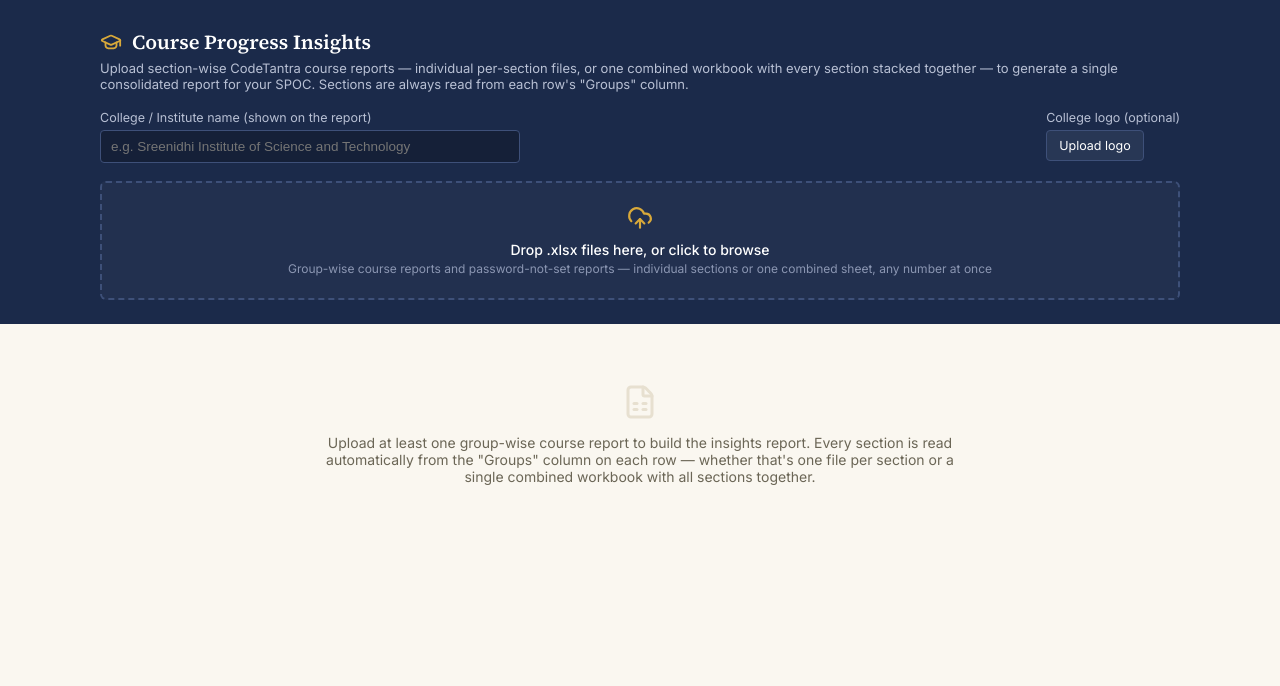
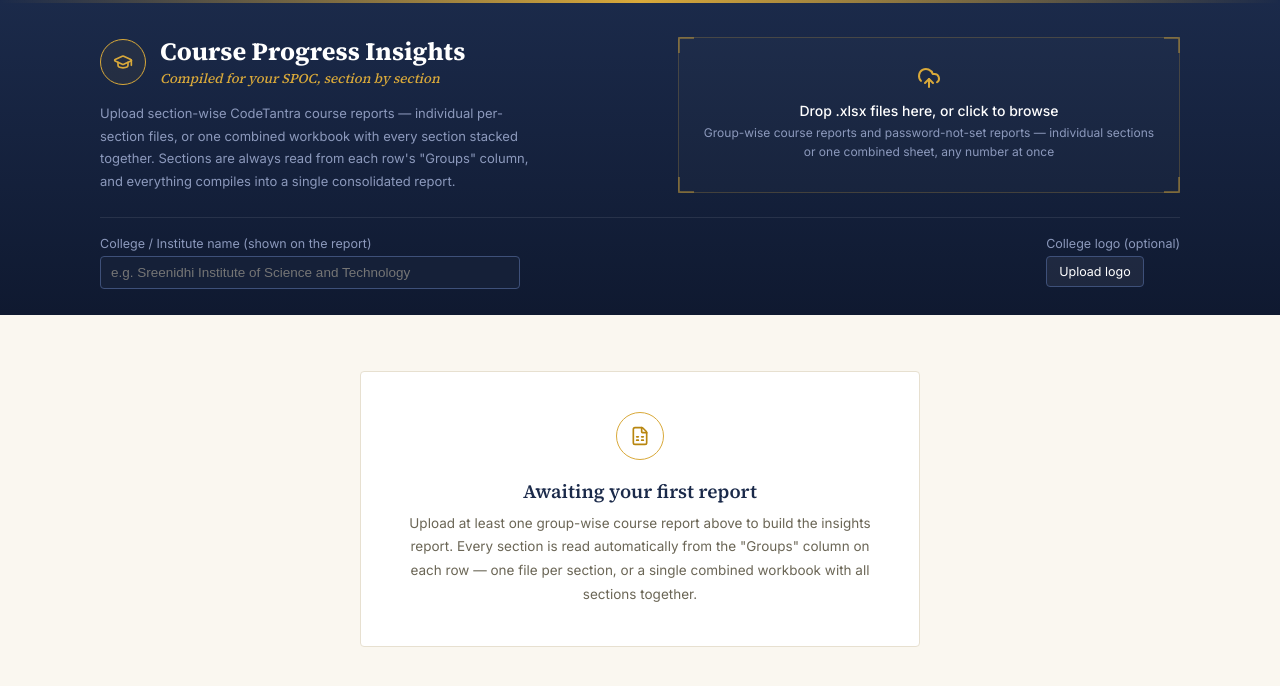
Before and after one commit to UjwalYallamraju/COURSE-INSIGHTS, a React (Vite) app: page / in a window 1280 px wide. Shown: the top 686 px of the page. Built offline with nearby package versions, Linux system fonts and the light colour scheme.

Commit message:
Fourth version with new landing page UI

```diff
--- a/src/App.jsx
+++ b/src/App.jsx
@@ -10,6 +10,8 @@ import {
 // ---------- constants ----------
 const NAVY = "#1B2A4A";
 const NAVY_SOFT = "#2E4269";
+const NAVY_DEEP = "#0F1930";
+const MIST = "#8C99BC";
 const GOLD = "#B8860F";
 const GOLD_SOFT = "#D9A93A";
 const PAPER = "#FAF7F0";
@@ -168,6 +170,22 @@ function barColor(v) {
   if (v >= 70) return GREEN;
   if (v >= 40) return GOLD_SOFT;
   return RUST;
+}
+
+// A single L-shaped corner mark. Four of these around a container read as a
+// document-intake tray / scan target rather than a generic dashed dropzone —
+// the one deliberate flourish on the upload screen.
+function CornerBracket({ position, color }) {
+  const size = 16;
+  const thickness = 2;
+  const base = { position: "absolute", width: size, height: size, transition: "border-color 0.15s" };
+  const sides = {
+    tl: { top: -1, left: -1, borderTop: `${thickness}px solid ${color}`, borderLeft: `${thickness}px solid ${color}` },
+    tr: { top: -1, right: -1, borderTop: `${thickness}px solid ${color}`, borderRight: `${thickness}px solid ${color}` },
+    bl: { bottom: -1, left: -1, borderBottom: `${thickness}px solid ${color}`, borderLeft: `${thickness}px solid ${color}` },
+    br: { bottom: -1, right: -1, borderBottom: `${thickness}px solid ${color}`, borderRight: `${thickness}px solid ${color}` },
+  };
+  return <div style={{ ...base, ...sides[position] }} />;
 }
 
 // Plain HTML/CSS horizontal bar rows — used instead of an SVG chart library so long
@@ -663,23 +681,79 @@ export default function CourseInsightsApp() {
       `}</style>
 
       {/* ---------- Upload / control zone (no-print) ---------- */}
-      <div className="no-print" style={{ background: NAVY, padding: "28px 32px 24px" }}>
+      <div className="no-print" style={{ background: `linear-gradient(180deg, ${NAVY} 0%, ${NAVY_DEEP} 100%)` }}>
+        <div style={{ height: 3, background: `linear-gradient(90deg, transparent, ${GOLD_SOFT}, transparent)` }} />
+        <div style={{ padding: "34px 32px 26px" }}>
           <div style={{ maxWidth: 1080, margin: "0 auto" }}>
-          <div style={{ display: "flex", alignItems: "center", gap: 10, marginBottom: 4 }}>
-            <GraduationCap size={22} color={GOLD_SOFT} />
-            <span style={{ color: "#fff", fontFamily: "'Source Serif 4', Georgia, serif", fontSize: 20, fontWeight: 600 }}>
+
+            {/* masthead: seal + wordmark beside the document-intake tray */}
+            <div style={{ display: "flex", gap: 36, flexWrap: "wrap", marginBottom: 24 }}>
+              <div style={{ flex: "1 1 360px", minWidth: 280 }}>
+                <div style={{ display: "flex", alignItems: "center", gap: 14, marginBottom: 14 }}>
+                  <div style={{
+                    width: 46, height: 46, borderRadius: "50%", border: `1.5px solid ${GOLD_SOFT}`,
+                    display: "flex", alignItems: "center", justifyContent: "center", flexShrink: 0,
+                    background: "rgba(217,169,58,0.06)",
+                  }}>
+                    <GraduationCap size={20} color={GOLD_SOFT} />
+                  </div>
+                  <div>
+                    <div style={{ fontFamily: "'Source Serif 4', Georgia, serif", fontSize: 25, fontWeight: 700, color: "#fff", lineHeight: 1.15 }}>
                       Course Progress Insights
-            </span>
                     </div>
-          <div style={{ color: "#B8C0D4", fontSize: 13, marginBottom: 18 }}>
-            Upload section-wise CodeTantra course reports — individual per-section files, or one combined workbook
-            with every section stacked together — to generate a single consolidated report for your SPOC. Sections
-            are always read from each row's "Groups" column.
+                    <div style={{ fontFamily: "'Source Serif 4', Georgia, serif", fontStyle: "italic", fontSize: 13.5, color: GOLD_SOFT, marginTop: 3 }}>
+                      Compiled for your SPOC, section by section
+                    </div>
+                  </div>
+                </div>
+                <div style={{ color: MIST, fontSize: 13, lineHeight: 1.75, maxWidth: 440 }}>
+                  Upload section-wise CodeTantra course reports — individual per-section files, or one combined
+                  workbook with every section stacked together. Sections are always read from each row's
+                  "Groups" column, and everything compiles into a single consolidated report.
+                </div>
               </div>
 
-          <div style={{ display: "flex", gap: 20, flexWrap: "wrap", marginBottom: 18 }}>
+              <div style={{ flex: "1 1 320px", minWidth: 280 }}>
+                <div
+                  onDragOver={(e) => { e.preventDefault(); setDragOver(true); }}
+                  onDragLeave={() => setDragOver(false)}
+                  onDrop={onDrop}
+                  onClick={() => inputRef.current?.click()}
+                  style={{
+                    position: "relative", border: `1px solid ${dragOver ? GOLD_SOFT : "rgba(217,169,58,0.22)"}`,
+                    borderRadius: 3, padding: "28px 22px", textAlign: "center", cursor: "pointer",
+                    background: dragOver ? "rgba(217,169,58,0.08)" : "rgba(255,255,255,0.02)",
+                    transition: "all 0.15s", height: "100%", boxSizing: "border-box",
+                  }}
+                >
+                  <CornerBracket position="tl" color={dragOver ? GOLD_SOFT : "rgba(217,169,58,0.4)"} />
+                  <CornerBracket position="tr" color={dragOver ? GOLD_SOFT : "rgba(217,169,58,0.4)"} />
+                  <CornerBracket position="bl" color={dragOver ? GOLD_SOFT : "rgba(217,169,58,0.4)"} />
+                  <CornerBracket position="br" color={dragOver ? GOLD_SOFT : "rgba(217,169,58,0.4)"} />
+                  <UploadCloud size={24} color={GOLD_SOFT} style={{ marginBottom: 8 }} />
+                  <div style={{ color: "#fff", fontSize: 14, fontWeight: 500 }}>
+                    {busy ? "Reading files…" : "Drop .xlsx files here, or click to browse"}
+                  </div>
+                  <div style={{ color: MIST, fontSize: 12, marginTop: 4, lineHeight: 1.6 }}>
+                    Group-wise course reports and password-not-set reports — individual sections or one
+                    combined sheet, any number at once
+                  </div>
+                  <input
+                    ref={inputRef} type="file" multiple accept=".xlsx,.xls"
+                    style={{ display: "none" }}
+                    onChange={(e) => e.target.files?.length && handleFiles(e.target.files)}
+                  />
+                </div>
+              </div>
+            </div>
+
+            {/* letterhead fields — college name & logo, set off from the masthead by a hairline */}
+            <div style={{
+              borderTop: "1px solid rgba(255,255,255,0.09)", paddingTop: 18,
+              display: "flex", gap: 20, flexWrap: "wrap",
+            }}>
               <label style={{ display: "block", flex: "1 1 320px" }}>
-              <div style={{ color: "#B8C0D4", fontSize: 12.5, marginBottom: 5 }}>College / Institute name (shown on the report)</div>
+                <div style={{ color: MIST, fontSize: 12.5, marginBottom: 5 }}>College / Institute name (shown on the report)</div>
                 <input
                   type="text"
                   value={collegeName}
@@ -693,7 +767,7 @@ export default function CourseInsightsApp() {
               </label>
 
               <div style={{ flex: "0 0 auto" }}>
-              <div style={{ color: "#B8C0D4", fontSize: 12.5, marginBottom: 5 }}>College logo (optional)</div>
+                <div style={{ color: MIST, fontSize: 12.5, marginBottom: 5 }}>College logo (optional)</div>
                 <div style={{ display: "flex", alignItems: "center", gap: 10 }}>
                   {collegeLogo && (
                     <img
@@ -715,7 +789,7 @@ export default function CourseInsightsApp() {
                   {collegeLogo && (
                     <X
                       size={16}
-                    style={{ cursor: "pointer", color: "#8B96B2" }}
+                      style={{ cursor: "pointer", color: MIST }}
                       onClick={() => setCollegeLogo("")}
                     />
                   )}
@@ -728,34 +802,8 @@ export default function CourseInsightsApp() {
               </div>
             </div>
 
-          <div
-            onDragOver={(e) => { e.preventDefault(); setDragOver(true); }}
-            onDragLeave={() => setDragOver(false)}
-            onDrop={onDrop}
-            onClick={() => inputRef.current?.click()}
-            style={{
-              border: `2px dashed ${dragOver ? GOLD_SOFT : "#3E5079"}`, borderRadius: 6,
-              padding: "22px 20px", textAlign: "center", cursor: "pointer",
-              background: dragOver ? "rgba(217,169,58,0.08)" : "rgba(255,255,255,0.03)",
-              transition: "all 0.15s",
-            }}
-          >
-            <UploadCloud size={26} color={GOLD_SOFT} style={{ marginBottom: 6 }} />
-            <div style={{ color: "#fff", fontSize: 14, fontWeight: 500 }}>
-              {busy ? "Reading files…" : "Drop .xlsx files here, or click to browse"}
-            </div>
-            <div style={{ color: "#8B96B2", fontSize: 12, marginTop: 3 }}>
-              Group-wise course reports and password-not-set reports — individual sections or one combined sheet, any number at once
-            </div>
-            <input
-              ref={inputRef} type="file" multiple accept=".xlsx,.xls"
-              style={{ display: "none" }}
-              onChange={(e) => e.target.files?.length && handleFiles(e.target.files)}
-            />
-          </div>
-
             {fileErrors.length > 0 && (
-            <div style={{ marginTop: 12, background: "rgba(168,69,47,0.15)", border: `1px solid ${RUST}`, borderRadius: 4, padding: "10px 14px" }}>
+              <div style={{ marginTop: 16, background: "rgba(168,69,47,0.15)", border: `1px solid ${RUST}`, borderRadius: 4, padding: "10px 14px" }}>
                 {fileErrors.map((e, i) => (
                   <div key={i} style={{ color: "#F3C9BE", fontSize: 12.5, display: "flex", gap: 6, alignItems: "flex-start" }}>
                     <AlertTriangle size={13} style={{ marginTop: 2, flexShrink: 0 }} /> {e}
@@ -772,12 +820,13 @@ export default function CourseInsightsApp() {
                   ).size;
                   return (
                     <span key={f.fileName} style={{
-                    display: "inline-flex", alignItems: "center", gap: 6, background: "#233A63",
-                    color: "#fff", fontSize: 12, padding: "5px 6px 5px 10px", borderRadius: 20,
+                      display: "inline-flex", alignItems: "center", gap: 6,
+                      background: "rgba(255,255,255,0.04)", border: "1px solid rgba(217,169,58,0.28)",
+                      color: "#fff", fontSize: 12, padding: "5px 6px 5px 10px", borderRadius: 3,
                     }}>
                       <FileSpreadsheet size={12} color={GOLD_SOFT} />
                       {f.fileName}{" "}
-                    <span style={{ color: "#8B96B2" }}>
+                      <span style={{ color: MIST }}>
                         · {f.students.length} students{distinctGroups > 1 ? ` · ${distinctGroups} sections` : ""}
                       </span>
                       <X size={13} style={{ cursor: "pointer", marginLeft: 2 }} onClick={() => removeCourseFile(f.fileName)} />
@@ -790,12 +839,13 @@ export default function CourseInsightsApp() {
                   ).size;
                   return (
                     <span key={f.fileName} style={{
-                    display: "inline-flex", alignItems: "center", gap: 6, background: "#5A3E1B",
-                    color: "#fff", fontSize: 12, padding: "5px 6px 5px 10px", borderRadius: 20,
+                      display: "inline-flex", alignItems: "center", gap: 6,
+                      background: "rgba(255,255,255,0.04)", border: "1px solid rgba(217,169,58,0.28)",
+                      color: "#fff", fontSize: 12, padding: "5px 6px 5px 10px", borderRadius: 3,
                     }}>
                       <KeyRound size={12} color={GOLD_SOFT} />
                       {f.fileName}{" "}
-                    <span style={{ color: "#C8B499" }}>
+                      <span style={{ color: MIST }}>
                         · {f.entries.length} no password{distinctGroups > 1 ? ` · ${distinctGroups} sections` : ""}
                       </span>
                       <X size={13} style={{ cursor: "pointer", marginLeft: 2 }} onClick={() => removePasswordFile(f.fileName)} />
@@ -803,7 +853,7 @@ export default function CourseInsightsApp() {
                   );
                 })}
                 <button className="cip-btn" onClick={clearAll} style={{
-                background: "none", color: "#8B96B2", fontSize: 12, textDecoration: "underline", padding: "4px 6px",
+                  background: "none", color: MIST, fontSize: 12, textDecoration: "underline", padding: "4px 6px",
                 }}>
                   clear all
                 </button>
@@ -813,7 +863,7 @@ export default function CourseInsightsApp() {
             {insights && (
               <div style={{ marginTop: 18, display: "flex", alignItems: "center", gap: 16, flexWrap: "wrap" }}>
                 <div style={{ display: "flex", alignItems: "center", gap: 16, flexWrap: "wrap" }}>
-                <label style={{ color: "#B8C0D4", fontSize: 12.5, display: "flex", alignItems: "center", gap: 8 }}>
+                  <label style={{ color: MIST, fontSize: 12.5, display: "flex", alignItems: "center", gap: 8 }}>
                     At-risk threshold (average % below)
                     <input
                       type="number" min={0} max={100} value={threshold}
@@ -821,7 +871,7 @@ export default function CourseInsightsApp() {
                       style={{ width: 56, padding: "4px 6px", borderRadius: 4, border: "1px solid #3E5079", background: "#152038", color: "#fff" }}
                     />
                   </label>
-                <label style={{ color: "#B8C0D4", fontSize: 12.5, display: "flex", alignItems: "center", gap: 8 }}>
+                  <label style={{ color: MIST, fontSize: 12.5, display: "flex", alignItems: "center", gap: 8 }}>
                     Average performance threshold (average % from)
                     <input
                       type="number" min={0} max={100} value={threshold}
@@ -829,7 +879,7 @@ export default function CourseInsightsApp() {
                       style={{ width: 56, padding: "4px 6px", borderRadius: 4, border: "1px solid #3E5079", background: "#152038", color: "#fff" }}
                     />
                   </label>
-                <label style={{ color: "#B8C0D4", fontSize: 12.5, display: "flex", alignItems: "center", gap: 8 }}>
+                  <label style={{ color: MIST, fontSize: 12.5, display: "flex", alignItems: "center", gap: 8 }}>
                     Good performance threshold (average % from)
                     <input
                       type="number" min={0} max={100} value={avgMax}
@@ -837,7 +887,7 @@ export default function CourseInsightsApp() {
                       style={{ width: 56, padding: "4px 6px", borderRadius: 4, border: "1px solid #3E5079", background: "#152038", color: "#fff" }}
                     />
                   </label>
-                <label style={{ color: "#B8C0D4", fontSize: 12.5, display: "flex", alignItems: "center", gap: 8 }}>
+                  <label style={{ color: MIST, fontSize: 12.5, display: "flex", alignItems: "center", gap: 8 }}>
                     Excellent performance threshold (average % from)
                     <input
                       type="number" min={0} max={100} value={goodMax}
@@ -852,7 +902,7 @@ export default function CourseInsightsApp() {
                     onClick={downloadReport}
                     style={{
                       display: "inline-flex", alignItems: "center", gap: 6,
-                    background: "none", color: "#B8C0D4", fontSize: 12.5,
+                      background: "none", color: MIST, fontSize: 12.5,
                       padding: "9px 4px", textDecoration: "underline",
                     }}
                   >
@@ -864,8 +914,8 @@ export default function CourseInsightsApp() {
                     disabled={generatingPdf}
                     style={{
                       display: "inline-flex", alignItems: "center", gap: 8,
-                    background: GOLD_SOFT, color: NAVY, fontWeight: 600, fontSize: 13.5,
-                    padding: "9px 18px", borderRadius: 4,
+                      background: `linear-gradient(180deg, ${GOLD_SOFT}, ${GOLD})`, color: NAVY, fontWeight: 600, fontSize: 13.5,
+                      padding: "9px 18px", borderRadius: 4, border: "none",
                     }}
                   >
                     <Download size={15} />
@@ -885,18 +935,30 @@ export default function CourseInsightsApp() {
             )}
           </div>
         </div>
+      </div>
 
       {/* ---------- Report ---------- */}
       {!insights && (
-        <div style={{ maxWidth: 640, margin: "60px auto", textAlign: "center", color: SLATE }}>
-          <FileSpreadsheet size={36} color={PAPER_LINE} style={{ marginBottom: 10 }} />
-          <div style={{ fontSize: 14 }}>
-            Upload at least one group-wise course report to build the insights report.
-            Every section is read automatically from the "Groups" column on each row — whether that's
-            one file per section or a single combined workbook with all sections together.
+        <div style={{ maxWidth: 560, margin: "56px auto", textAlign: "center" }}>
+          <div style={{ background: "#fff", border: `1px solid ${PAPER_LINE}`, borderRadius: 4, padding: "40px 32px" }}>
+            <div style={{
+              width: 48, height: 48, borderRadius: "50%", border: `1.5px solid ${GOLD_SOFT}`,
+              display: "flex", alignItems: "center", justifyContent: "center", margin: "0 auto 18px",
+            }}>
+              <FileSpreadsheet size={20} color={GOLD} />
+            </div>
+            <div style={{ fontFamily: "'Source Serif 4', Georgia, serif", fontSize: 19, fontWeight: 600, color: NAVY, marginBottom: 8 }}>
+              Awaiting your first report
+            </div>
+            <div style={{ fontSize: 13.5, color: SLATE, lineHeight: 1.75 }}>
+              Upload at least one group-wise course report above to build the insights report. Every section
+              is read automatically from the "Groups" column on each row — one file per section, or a single
+              combined workbook with all sections together.
+            </div>
           </div>
         </div>
       )}
+
 
       {insights && (
         <div ref={reportRef} className="cip-page" style={{ maxWidth: 1080, margin: "28px auto 0", padding: "0 32px" }}>
```
Lines whose indentation alone changed are shown as unchanged.
